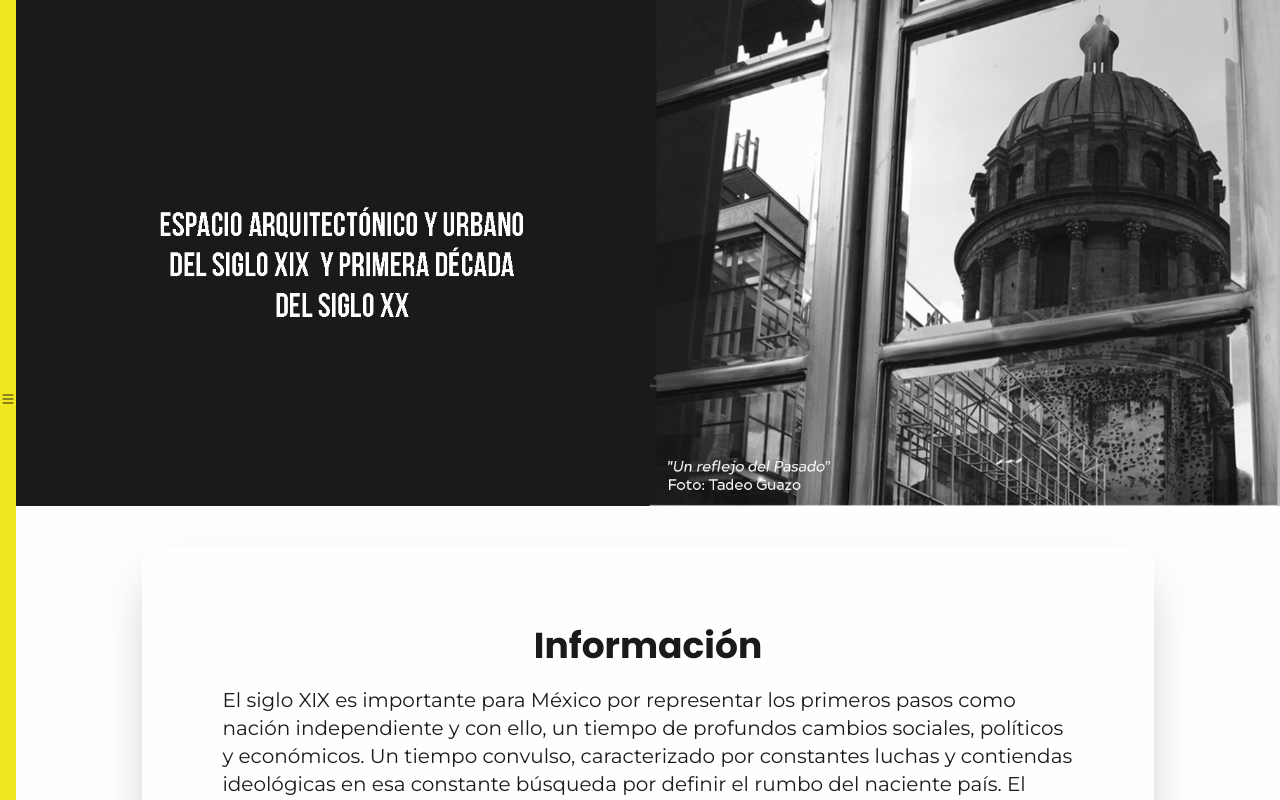
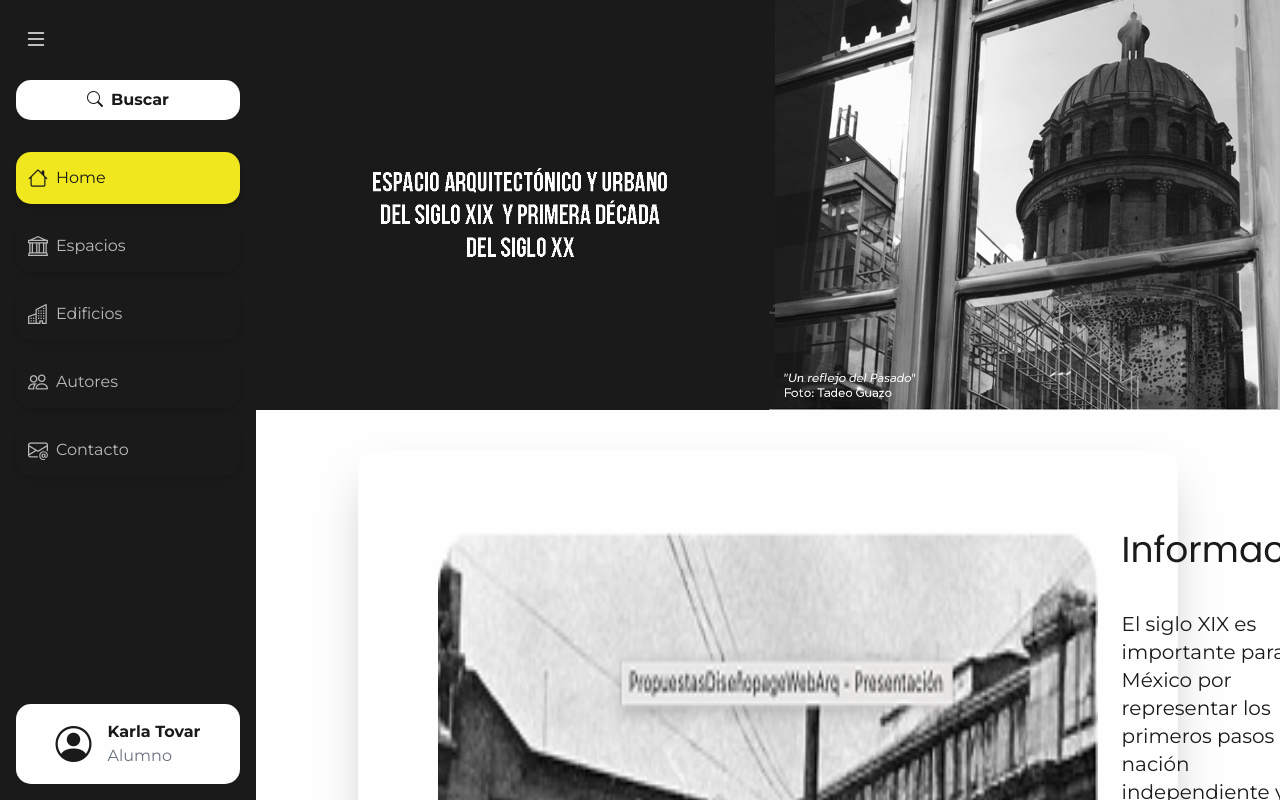
Before and after one commit to Jacob0o0/architecture-repository-FrontEnd, a React (Create React App) app: page / in a window 1280 px wide. Built offline with nearby package versions, Linux system fonts and the light colour scheme.

Commit message:
primer commit

```diff
--- a/src/components/Navbar.jsx
+++ b/src/components/Navbar.jsx
@@ -1,31 +1,44 @@
 import React, { useState } from 'react';
 
 function Navbar() {
-  const [isOpen, setIsOpen] = useState(false);
-  const [activeSection, setActiveSection] = useState('#top'); // valor por defecto
+  const [isOpen, setIsOpen] = useState(true);
+  const [activeSection, setActiveSection] = useState('/#top');
 
   const toggleNavbar = () => {
     setIsOpen(!isOpen);
   };
 
   const menuItems = [
-    { label: 'Home', href: '#top', icon: 'bi-house' },
-    { label: 'Espacios', href: '#espacios', icon: 'bi-bank' },
-    { label: 'Edificios', href: '#edificios', icon: 'bi-buildings' },
-    { label: 'Autores', href: '#biografias', icon: 'bi-people' },
-    { label: 'Contacto', href: '#contacto', icon: 'bi-envelope-at' },
+    { label: 'Home', href: '/#top', icon: 'bi-house' },
+    { label: 'Espacios', href: '/#espacios', icon: 'bi-bank' },
+    { label: 'Edificios', href: '/#edificios', icon: 'bi-buildings' },
+    { label: 'Autores', href: '/#biografias', icon: 'bi-people' },
+    { label: 'Contacto', href: '/#contacto', icon: 'bi-envelope-at' },
   ];
 
   return (
-    <aside className="z-10 h-full flex flex-row bg-negroPrincipal absolute lg:static">
-      <div id="navbar" className={`h-full p-10 flex flex-col overflow-y-auto ${isOpen ? '' : 'hidden'}`}>
+    <aside className="z-10 h-full flex flex-col bg-negroPrincipal w-auto lg:static transition-all duration-300">
+      <div className={`h-full p-4 flex flex-col overflow-y-auto ${isOpen ? 'w-64' : 'w-20'} transition-all duration-300`}>
+
+        {/* Botón de toggle */}
+        <button
+          onClick={toggleNavbar}
+          className="mb-4 p-2 text-blancoPrincipal hover:text-amarilloPrincipal transition-colors self-start"
+        >
+          <i className="bi bi-list text-2xl"></i>
+        </button>
+
+        {/* Buscador */}
+        {isOpen && (
           <div className="mb-8 bg-blancoPrincipal rounded-15px flex flex-row items-center justify-center">
             <i className="p-2 bi bi-search"></i>
             <div className="p-2 pl-0 flex flex-col items-start">
               <p className="user font-semibold">Buscar</p>
             </div>
           </div>
+        )}
 
+        {/* Menú */}
         <nav className="h-auto mb-4 rounded-15px">
           <ul className="space-y-4 flex flex-col">
             {menuItems.map((item) => (
@@ -38,16 +51,17 @@ function Navbar() {
                     : 'hover:bg-amarilloPrincipal'
                 }`}
               >
-                <a className="flex" href={item.href}>
+                <a className="flex items-center" href={item.href}>
                   <i
-                    className={`p-2 bi ${item.icon} ${
+                    className={`bi ${item.icon} text-xl ${
                       activeSection === item.href
                         ? 'text-negroPrincipal'
                         : 'text-blancoPrincipal/70 group-hover:text-negroPrincipal'
                     }`}
                   ></i>
+                  {isOpen && (
                     <span
-                    className={`p-2 ${
+                      className={`ml-2 ${
                         activeSection === item.href
                           ? 'text-negroPrincipal'
                           : 'text-blancoPrincipal/70 group-hover:text-negroPrincipal'
@@ -55,30 +69,26 @@ function Navbar() {
                     >
                       {item.label}
                     </span>
+                  )}
                 </a>
               </li>
             ))}
           </ul>
         </nav>
 
+        {/* Usuario */}
         <a
           href="/editor/"
-          className="mt-4 md:mt-auto lg:mt-auto mb-0 bg-blancoPrincipal rounded-15px flex flex-row items-center justify-center"
+          className="mt-auto bg-blancoPrincipal rounded-15px flex flex-row items-center justify-center"
         >
           <i className="p-4 bi bi-person-circle text-4xl"></i>
+          {isOpen && (
             <div className="p-4 pl-0 flex flex-col items-start">
               <p className="user font-semibold">Karla Tovar</p>
               <p className="rol text-gray-500">Alumno</p>
             </div>
+          )}
         </a>
-      </div>
-
-      <div
-        id="toggleButton"
-        className="h-screen bg-amarilloPrincipal flex items-center justify-center"
-        onClick={toggleNavbar}
-      >
-        <i className="bi bi-list text-negroPrincipal font-bold"></i>
       </div>
     </aside>
   );
--- a/src/layout/Index.jsx
+++ b/src/layout/Index.jsx
@@ -8,8 +8,14 @@ function Index() {
         <Banner ruta="imgs/main-index.jpg" titulo="Mi Título" ocultarTitulo={true} />
 
         <div class="bg-blancoPrincipal w-[80%] flex flex-col items-center shadow-2xl p-10 sm:p-20 pt-10 pb-10 rounded-15px mb-10">
-            <h2 class="font-bold text-4xl">Información</h2>
+            <div className='flex flex-row gap-6'>
+                <img
+                    src="/imgs/imageInfo.png"
+                    alt="Informacion"
+                    className='w-full h-full'
+                />
                 <div class="flex flex-col items-end space-y-10">
+                    <h2 class="font-base text-4xl">Información</h2>
                     <div class="container mt-5 text-xl space-y-6">
                         <p>
                             El siglo XIX es importante para México por  representar los primeros pasos como nación independiente y con ello, un tiempo de profundos cambios sociales, políticos y económicos. Un tiempo convulso, caracterizado por constantes luchas  y contiendas ideológicas en esa constante búsqueda por definir el rumbo del naciente país. El quehacer arquitectónico, sin duda  no escapa a todas estas transformaciones  y es el reflejo de la “cultura” de la época, con todo lo que ello significa.
@@ -30,6 +36,7 @@ function Index() {
                     </div>
                 </div>
             </div>
+        </div>
     </main>
   )
 }
```
Also changed, not shown: public/imgs/imageInfo.png (added). Lines whose indentation alone changed are shown as unchanged.
